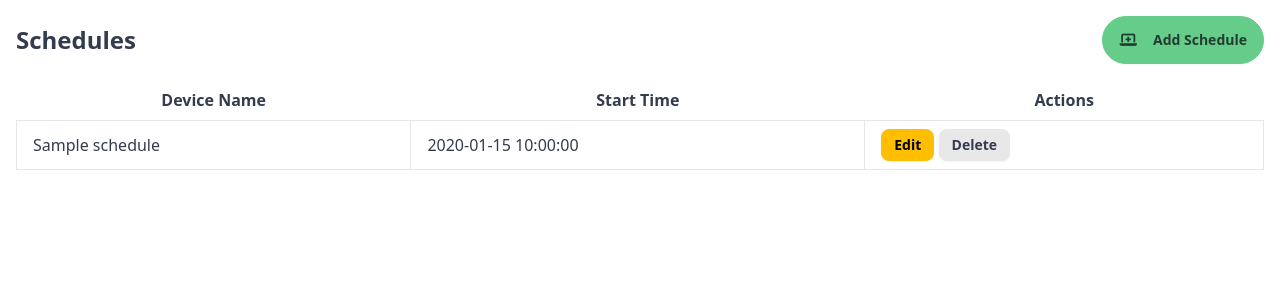
After one commit to mriza/wolmanager, a Python web app: template templates/schedule.html in a window 1280 px wide. The commit adds this page. Shown: the top 300 px of the page. Run offline with Jinja, Linux system fonts and the light colour scheme; the template is opened without the code that fills it: most values are stand-ins (such as "Sample title", 1, 10 or a date in 2020); some libraries are stand-ins or nearby versions.

```diff
--- a/templates/navbar.html
+++ b/templates/navbar.html
@@ -12,6 +12,7 @@
                 <li><a href="{{ url_for('users') }}">Users</a></li>
                 {% endif %}
                 <li><a href="{{ url_for('devices') }}">Devices</a></li>
+                <li><a href="{{ url_for('schedule') }}">Schedule</a></li>
             </ul>
         </div>
         <a class="btn btn-ghost text-xl flex items-center text-base-100" href="{{ url_for('dashboard') }}">
@@ -26,6 +27,7 @@
             <li><a href="{{ url_for('users') }}">Users</a></li>
             {% endif %}
             <li><a href="{{ url_for('devices') }}">Devices</a></li>
+            <li><a href="{{ url_for('schedule') }}">Schedule</a></li>
         </ul>
     </div>
     <div class="navbar-end">
--- /dev/null
+++ b/templates/schedule.html
@@ -0,0 +1,35 @@
+{% extends 'base.html' %}
+
+{% block title %}Edit Device{% endblock %}
+
+{% block content %}
+<div class="container mx-auto mt-4">
+    <div class="flex justify-between items-center mb-4">
+        <h1 class="text-2xl font-bold">Schedules</h1>
+        <a href="{{ url_for('add_schedule') }}"  class="btn btn-primary rounded-full"><i class="fas fa-laptop-medical mr-2"></i>Add Schedule</a>
+    </div>
+    <table class="table-auto w-full">
+        <thead>
+            <tr>
+                <th class="px-4 py-2">Device Name</th>
+                <th class="px-4 py-2">Start Time</th>
+                <th class="px-4 py-2">Actions</th>
+            </tr>
+        </thead>
+        <tbody>
+            {% for schedule in schedules %}
+            <tr>
+                <td class="border px-4 py-2">{{ schedule.device_name }}</td>
+                <td class="border px-4 py-2">{{ schedule.start_time }}</td>
+                <td class="border px-4 py-2">
+                    <a href="{{ url_for('edit_schedule', schedule_id=schedule.id) }}" class="btn btn-sm btn-warning">Edit</a>
+                    <form action="{{ url_for('delete_schedule', schedule_id=schedule.id) }}" method="post" class="inline">
+                        <button type="submit" class="btn btn-sm btn-danger">Delete</button>
+                    </form>
+                </td>
+            </tr>
+            {% endfor %}
+        </tbody>
+    </table>
+</div>
+{% endblock %}
```
Also changed, not shown: scripts/databaseupdate.py (added, +24 -0 lines), templates/add_schedule.html (added, +22 -0 lines), templates/devices.html (+6 -5 lines), templates/edit_schedule.html (added, +22 -0 lines), templates/users.html (+5 -9 lines), database.db, 1 other file.
